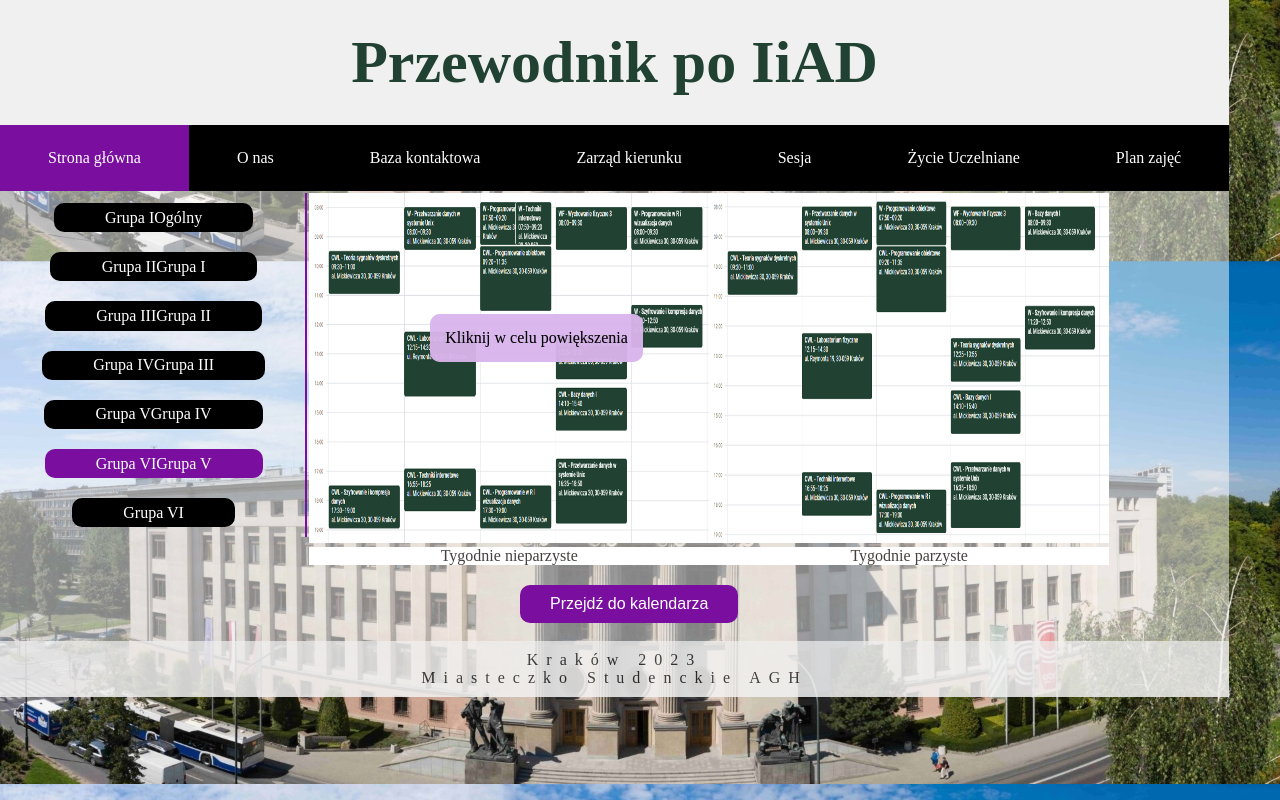
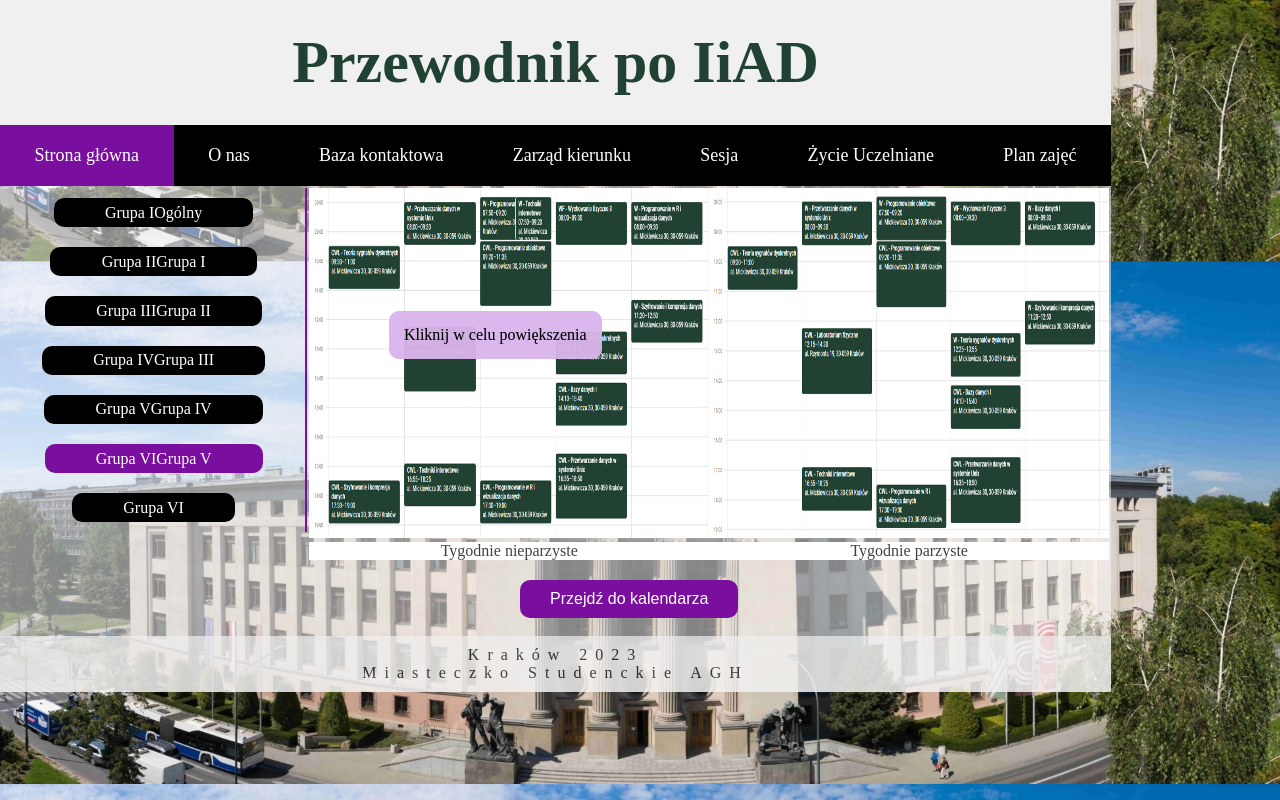
Before and after one commit to K4sienka/Project_HTML_CSS, a plain HTML site: page Plan_zajec/plan_zajec_gr_V.html in a window 1280 px wide. Drawn offline with Linux system fonts and the light colour scheme; files whose address does not match are found by name.

Commit message:
Update plan_zajec.css

```diff
--- a/Plan_zajec/plan_zajec.css
+++ b/Plan_zajec/plan_zajec.css
@@ -82,10 +82,10 @@ nav ul li{
 }
 
 nav ul li a{
-     width: 100%;
+     width: ;
      display: block;
-     padding: 1.5rem 3rem;
-     font-size: 1rem;
+     padding: 20px 25px;
+     font-size: 18px;
      color: #FFF;
      text-decoration: none;
      text-align: center;
@@ -95,25 +95,26 @@ nav ul li a{
 nav ul li ul.podmenu{
      position: absolute;
      display: none;
+     /*width:100vw;*/
      width:100%;
      align-items: center;
      z-index: 2; /* Ustaw wyższy indeks warstwy */
+
  }
 
 nav ul li ul.podmenu li {
      width: 100%;
      box-sizing: border-box;
+     align-items: center;
 }
 
-nav ul.podmenu li a {
+ul.podmenu li a {
      display: block;
      text-align: center; /* Wyśrodkowanie tekstu na osi poziomej */
      text-decoration: none;
 }
-
 nav ul li:hover ul.podmenu{
      display: block;
-     z-index: 2; /* Ustaw wyższy indeks warstwy */
  }
 
 nav a:hover,a.menu:hover{
```
Lines whose indentation alone changed are shown as unchanged.
